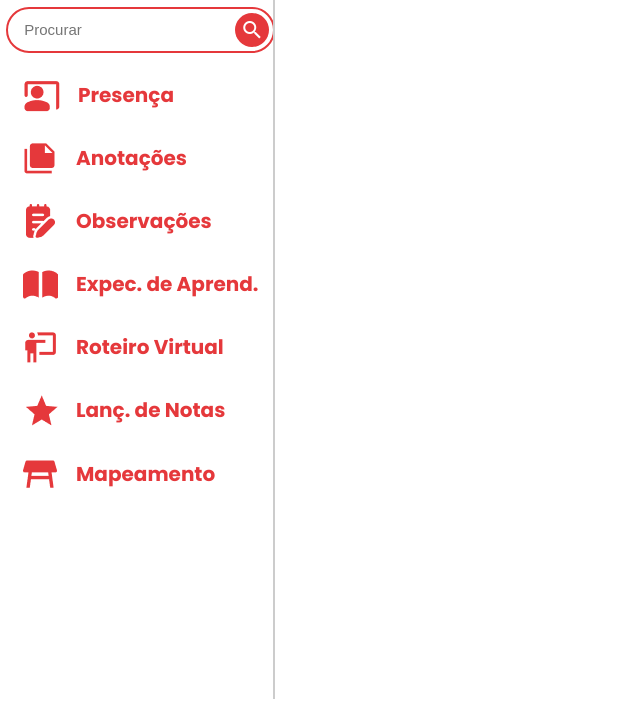
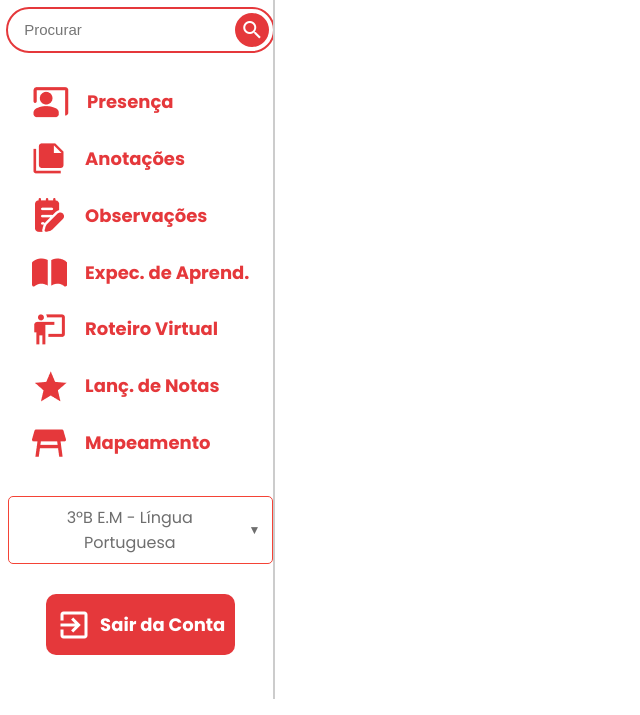
Before and after one commit to BrendonAvelino/DiarioEletronico_SESI, a plain HTML site: page ListaPresenca/listaPresenca.html in a window 1280 px wide. Shown: the part 85-800 px from the top of the page, without its empty margins (0-640 px from the left). Drawn offline with Linux system fonts and the light colour scheme.

Commit message:
finalizando o aside

```diff
--- a/ListaPresenca/listaPresenca.css
+++ b/ListaPresenca/listaPresenca.css
@@ -3,6 +3,9 @@ body{
     font-weight: 500;
     display: flex;
 }
+
+
+/* Começo aside Sesi */
 
 #asideSesi{
     width: 21%;
@@ -14,7 +17,12 @@ body{
 #logoSesi{
     display: flex;
     justify-content: center;
+    cursor: pointer;
 }
+
+
+
+
 /* input pesquisa */
 #formPesquisa{
     display: flex;
@@ -22,10 +30,10 @@ body{
     border-radius: 35px;
     padding: 1.5%;
     align-items: center;
-    margin: 10px 0 10px 0;
+    margin: 10px 0 20px 0;
 }
 
-.material-icons{
+#iconSearch{
     background-color: #E5383B;
     padding: 5px;
     border-radius: 50%;
@@ -42,6 +50,8 @@ body{
 /* fim input pesquisa */
 
 
+
+
 /* box icons */
 #aside_BoxIcon{
     display: flex;
@@ -52,11 +62,17 @@ body{
 #boxIcon{
     display: flex;
     align-items: center;
+    border-radius: 10px;
+    padding: 0 10px 0 10px;
+    cursor: pointer;
+}
 
+#boxIcon:hover{
+    background-color: #D3D3D3;
 }
 
 .titleBoxIcon{
-    font-size: 20px;
+    font-size: 18px;
     color: #E5383B;
 }
 
@@ -66,9 +82,88 @@ body{
 /* fim box icons */
 
 
+
+/* input container */
+.input-container {
+    margin-top: 25px;
+    display: inline-block;
+    position: relative; /* necessário para o posicionamento do dropdown */
+  }
+
+  .custom-input {
+    font-family: 'Poppins', sans-serif;
+    font-size: 16px;
+    color: #6e6e6e;
+    background-color: white;
+    border: 1px solid #f44336;
+    border-radius: 5px;
+    padding: 8px 12px;
+    display: flex;
+    align-items: center;
+    cursor: pointer;
+    outline: none;
+    min-width: 200px;
+    justify-content: space-between;
+  }
+
+  .custom-input .arrow {
+    font-size: 12px;
+    margin-left: 10px;
+    color: #6e6e6e;
+  }
+
+  .dropdown {
+    list-style: none;
+    padding: 0;
+    margin: 0;
+    border: 1px solid #f44336;
+    border-radius: 5px;
+    background-color: white;
+    position: absolute;
+    top: 100%; /* faz o dropdown aparecer logo abaixo do botão */
+    left: 0;
+    width: 100%;
+    display: none; /* inicialmente escondido */
+    z-index: 1;
+  }
+
+  .dropdown li {
+    padding: 8px 10px;
+    color: #6e6e6e;
+    cursor: pointer;
+  }
+
+  .dropdown li:hover {
+    background-color: #D3D3D3;
+  }
+/* fim input container */
+
+
+
 /* linha vertical */
 .linha-vertical {
     width: 2px;
     background-color: #ccc;
     height: 97vh;
   }
+/* fim linha vertical */
+
+
+/* Sair */
+#sair{
+    display: flex;
+    align-items: center;
+    background-color: #E5383B;
+    color: white;
+    font-family: 'Poppins', sans-serif;
+    font-size: 12px;
+    border-radius: 10px;
+    padding: 2px 10px;
+    margin-top: 30px;
+    cursor: pointer;
+}
+
+#iconExit{
+    margin-right: 8px;
+}
+/* fim Sair */
--- a/ListaPresenca/listaPresenca.html
+++ b/ListaPresenca/listaPresenca.html
@@ -21,10 +21,11 @@
 
         <form action="" id="formPesquisa">
             <input type="text" id="inputPesquisa" name="Pesquisa" placeholder="Procurar">
-            <span class="material-icons">search</span>
+            <span class="material-icons" id="iconSearch">search</span>
         </form>
 
         <div id="aside_BoxIcon">
+
             <div id="boxIcon">
                 <img class="imgIcon" src="icon/icon01.png" alt="">
                 <h1 class="titleBoxIcon">Presença</h1>
@@ -60,6 +61,24 @@
                 <h1 class="titleBoxIcon">Mapeamento</h1>
             </div>
         </div>
+
+
+        <div class="input-container">
+            <button class="custom-input" onclick="toggleDropdown()">
+              3ºB E.M - Língua Portuguesa
+              <span class="arrow">&#x25BC;</span>
+            </button>
+            <ul class="dropdown" id="dropdown">
+              <li>3ºB E.M -</li>
+              <li>3ºB E.M -</li>
+            </ul>
+          </div>
+
+
+        <div id="sair">
+            <i class="material-icons" id="iconExit" style="font-size: 36px;">exit_to_app</i>
+            <h1>Sair da Conta</h1>
+        </div>
     </aside>
 
     <div class="linha-vertical"></div>
--- a/ListaPresenca/listaPresenca.js
+++ b/ListaPresenca/listaPresenca.js
@@ -0,0 +1,14 @@
+// input container
+function toggleDropdown() {
+    const dropdown = document.getElementById("dropdown");
+    dropdown.style.display = dropdown.style.display === "block" ? "none" : "block";
+  }
+
+  window.onclick = function(event) {
+    if (!event.target.matches('.custom-input')) {
+      const dropdown = document.getElementById("dropdown");
+      if (dropdown.style.display === "block") {
+        dropdown.style.display = "none";
+      }
+    }
+  }
```
Also changed, not shown: GerenciamentoMaterias/GerenciamentoMaterias.html (+1 -1 lines).
